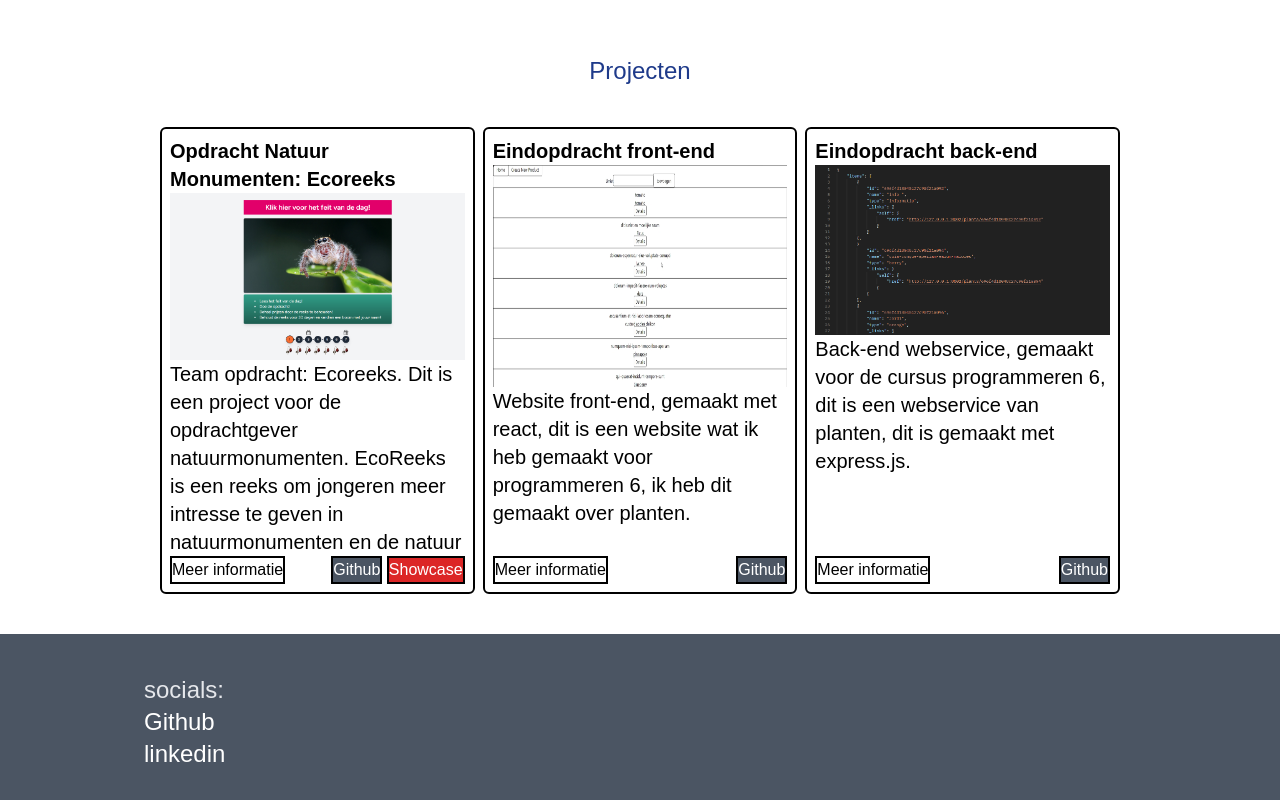
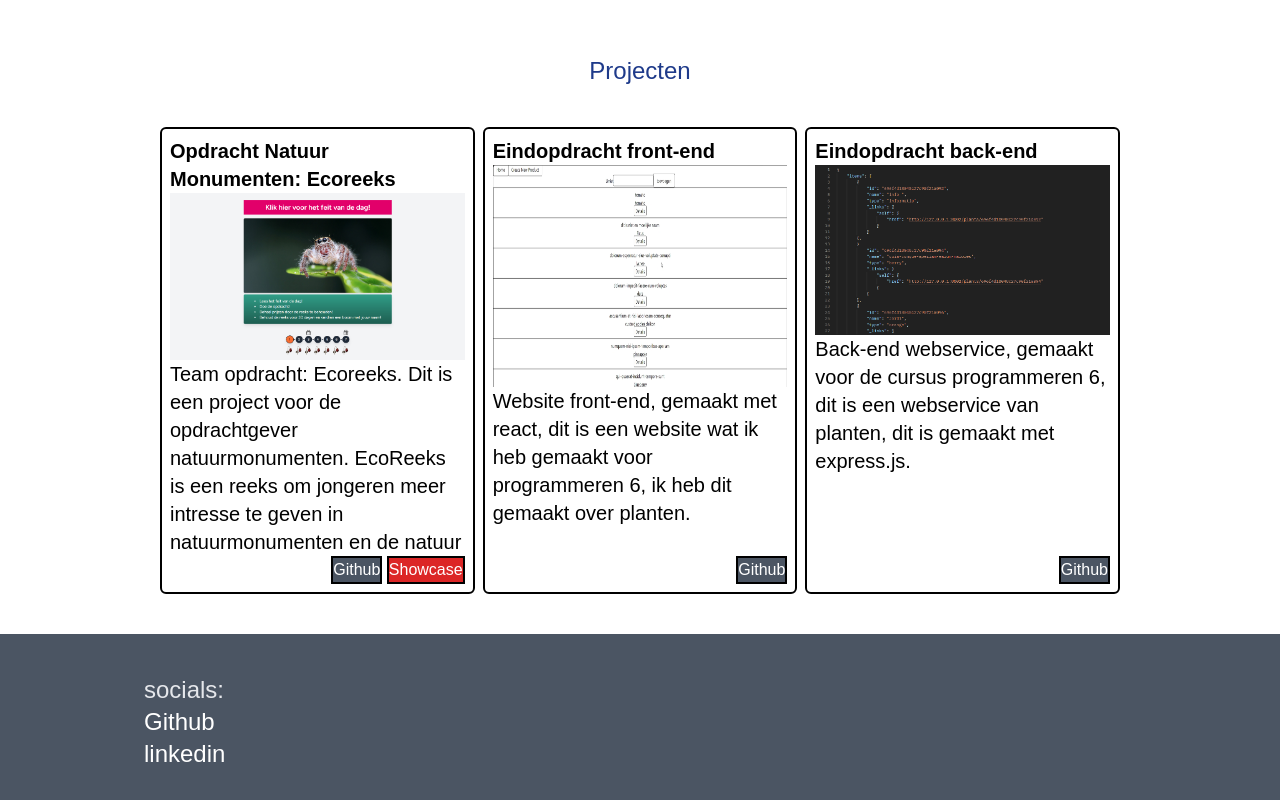
Before and after one commit to ThomasvanBockel/portfolio-site, a plain HTML site: page index.html in a window 1280 px wide. Shown: the part 1721-2521 px from the top of the page. Drawn offline with Linux system fonts and the light colour scheme.

Commit message:
removed more details button from site because pages cant load that

```diff
--- a/index.html
+++ b/index.html
@@ -137,10 +137,10 @@
                     natuur</p>
                 <div class=" mt-auto flex flex-row ">
                     <div class=" ">
-                        <a href="./details.php?id=0" target="_blank"
-                           class=" inline-block border-2 border-black
-               transform transition-transform duration-200
-           hover:scale-110">Meer informatie</a>
+                        <!--                        <a href="./details.php?id=0" target="_blank"-->
+                        <!--                           class=" inline-block border-2 border-black-->
+                        <!--               transform transition-transform duration-200-->
+                        <!--           hover:scale-110">Meer informatie</a>-->
                     </div>
                     <div class="ml-auto  gap-2">
                         <a href="https://github.com/HiddeBouwman/TLE2" target="_blank"
@@ -164,10 +164,10 @@
                 </div>
                 <div class=" mt-auto flex flex-row ">
                     <div class=" ">
-                        <a href="./details.php?id=1" target="_blank"
-                           class=" inline-block border-2 border-black
-               transform transition-transform duration-200
-           hover:scale-110">Meer informatie</a>
+                        <!--                        <a href="./details.php?id=1" target="_blank"-->
+                        <!--                           class=" inline-block border-2 border-black-->
+                        <!--               transform transition-transform duration-200-->
+                        <!--           hover:scale-110">Meer informatie</a>-->
                     </div>
                     <div class="ml-auto">
                         <a href="https://github.com/ThomasvanBockel/prg06-frontend" target="_blank"
@@ -187,10 +187,10 @@
                     webservice van planten, dit is gemaakt met express.js. </p>
                 <div class=" mt-auto flex flex-row ">
                     <div class=" ">
-                        <a href="./details.php?id=2" target="_blank"
-                           class=" inline-block border-2 border-black
-               transform transition-transform duration-200
-           hover:scale-110">Meer informatie</a>
+                        <!--                        <a href="./details.php?id=2"-->
+                        <!--                           class=" inline-block border-2 border-black-->
+                        <!--               transform transition-transform duration-200-->
+                        <!--           hover:scale-110">Meer informatie</a>-->
                     </div>
                     <div class="ml-auto">
 
```
